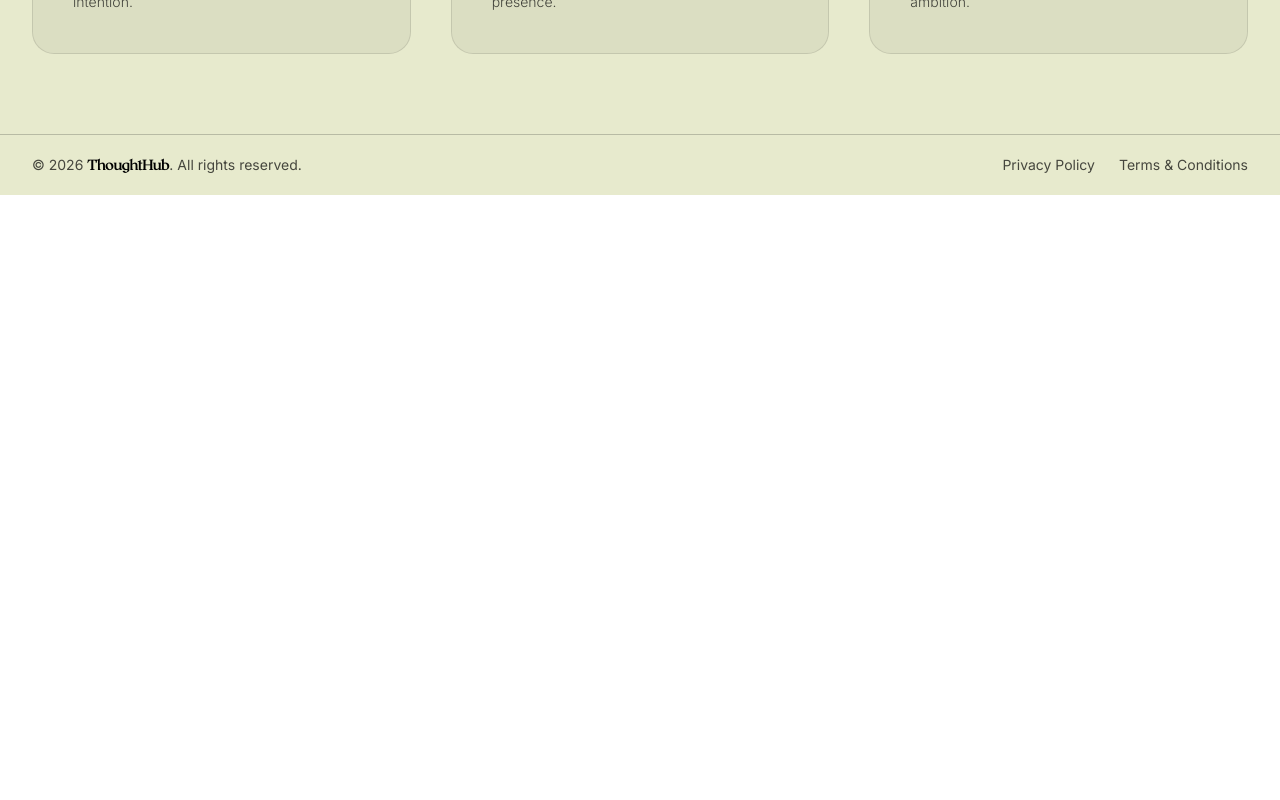
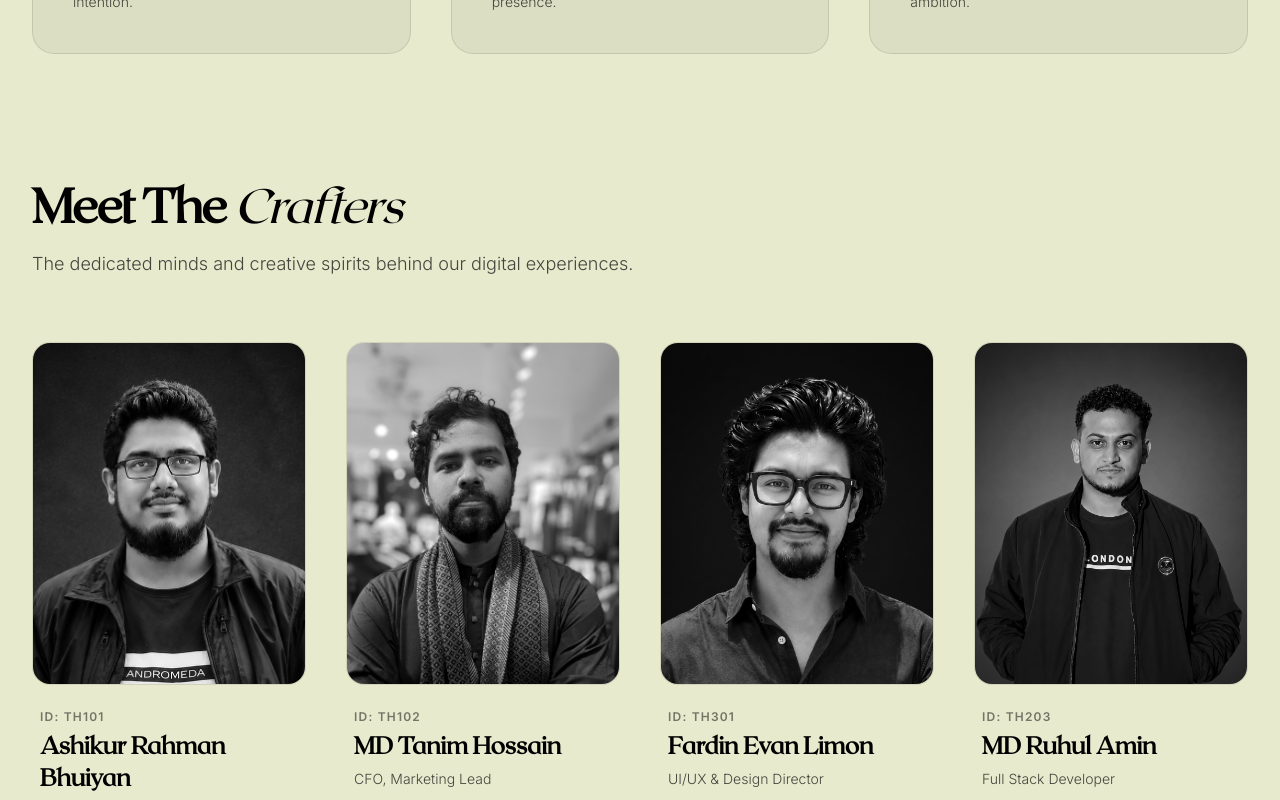
Before and after one commit to ThoughtHubHQ/thoughthub-ui, a Next.js app: page /about-us in a window 1280 px wide. Shown: the part 1760-2560 px from the top of the page. Before the commit the page ends 1955 px from the top, so only its background shows below. Built offline with nearby package versions, Linux system fonts and the light colour scheme.

Commit message:
Add TeamMembers component to About Us page for enhanced team visibility

```diff
--- a/app/(home)/about-us/page.tsx
+++ b/app/(home)/about-us/page.tsx
@@ -1,5 +1,6 @@
 import { Metadata } from "next";
 import AboutUs from "./AboutUs";
+import TeamMembers from "../_sections/TeamMembers";
 
 export const metadata: Metadata = {
   title: "About Us | ThoughtHub",
@@ -11,6 +12,7 @@ export default function AboutUsPage() {
   return (
     <div>
       <AboutUs />
+      <TeamMembers/>
     </div>
   );
 }
```
